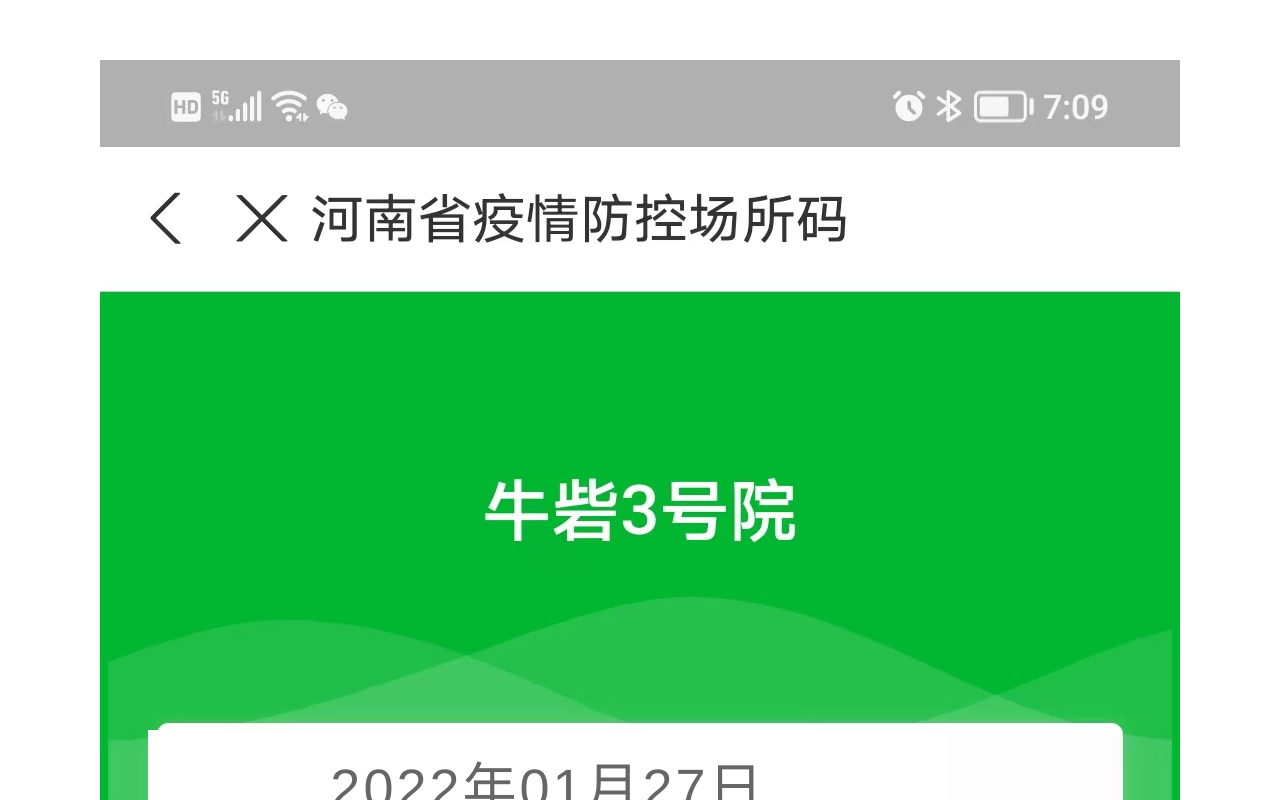
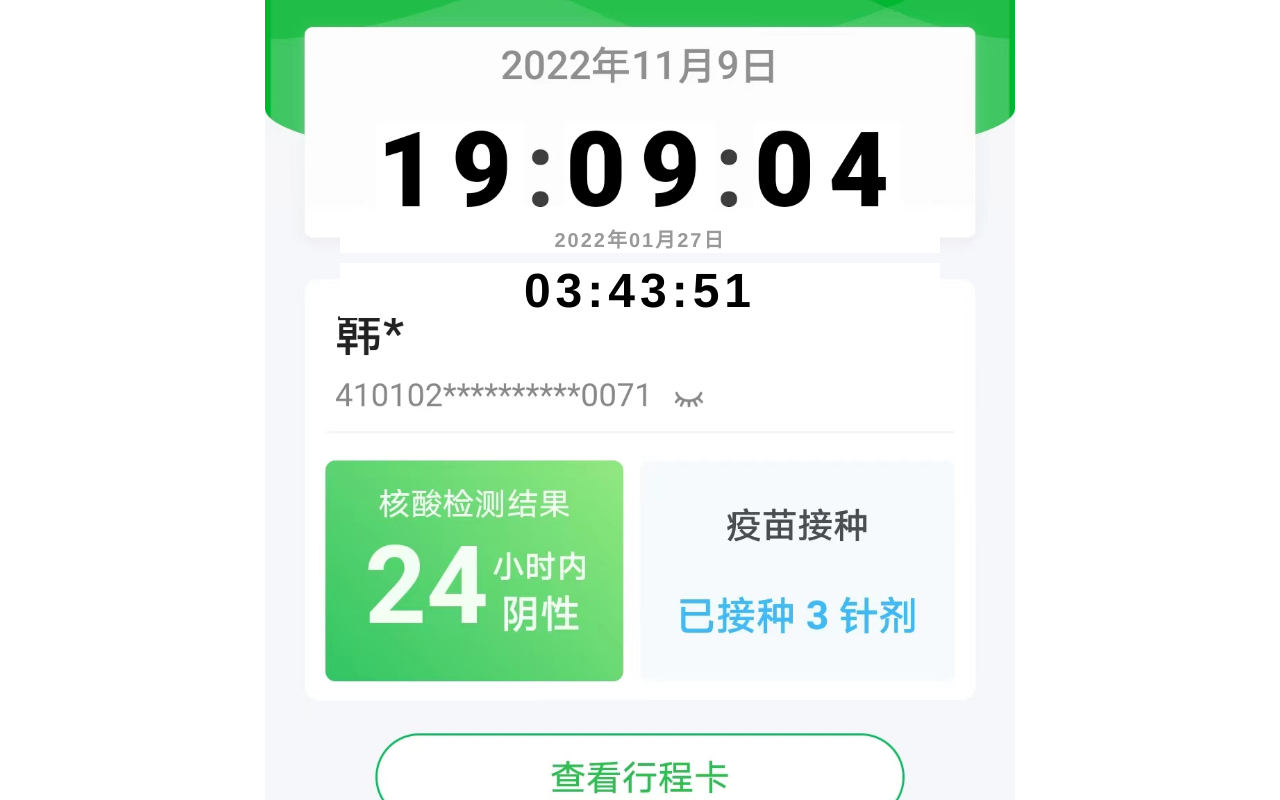
Before and after one commit to hanoubaba/deal-program, a Vue app: page / in a window 1280 px wide. Shown: the top 800 px of the page. Built offline with nearby package versions, Linux system fonts and the light colour scheme.

Commit message:
no message

```diff
--- a/src/App.vue
+++ b/src/App.vue
@@ -6,7 +6,7 @@
 
 <script>
 // import HelloWorld from './components/HelloWorld.vue'
-import HelloWorld from './components/ademo.vue'
+import HelloWorld from './components/bdemo.vue'
 
 export default {
     name: 'App',
@@ -23,6 +23,8 @@ export default {
     -moz-osx-font-smoothing: grayscale;
     text-align: center;
     color: #2c3e50;
-    margin-top: 60px;
+    /* margin-top: 60px; */
+    margin: 0;
+    padding: 0;
 }
 </style>
--- a/src/components/bdemo.vue
+++ b/src/components/bdemo.vue
@@ -1,27 +1,12 @@
 <template>
-    <div class="container">
-        <h4>15分钟周期1分钟2分钟跟随测试</h4>
-        <div class="fl">
-            <el-form ref="dataForm" label-width="100px">
-                <el-form-item label="现价：" prop="num">
-                    <el-input v-model="num"></el-input>
-                </el-form-item>
-                <el-form-item label="">
-                    <el-button type="primary" style="width:100%;margin-bottom:20px" @click="getResult">开始计算</el-button>
-                </el-form-item>
-                <el-form-item label="1%">
-                    <el-tag style="width:100%" type="success">{{res1}}</el-tag>
-                </el-form-item>
-                <el-form-item label="2%">
-                    <el-tag style="width:100%" type="success">{{res2}}</el-tag>
-                </el-form-item>
-                <el-form-item label="-1%">
-                    <el-tag style="width:100%" type="">{{res3}}</el-tag>
-                </el-form-item>
-                <el-form-item label="-2%">
-                    <el-tag style="width:100%" type="">{{res4}}</el-tag>
-                </el-form-item>
-            </el-form>
+    <div class="all">
+        <div class="container">
+            <div class="box1">
+                <p class="date">{{date}}</p>
+            </div>
+            <div class="box2">
+                <h1 class="time">{{time}}</h1>
+            </div>
         </div>
     </div>
 </template>
@@ -31,34 +16,112 @@ export default {
     name: 'HelloWorld',
     data () {
         return {
-            num: '',
-            res1: '',
-            res2: '',
-            res3: '',
-            res4: '',
+            date: '',
+            time: ''
         }
     },
+    mounted () {
+        this.run()
+    },
     methods: {
-        getResult () {
-            this.res1 = this.num * 1.01
-            this.res2 = this.num * 1.02
-            this.res3 = this.num * 0.99
-            this.res4 = this.num * 0.98
+        run () {
+            var time = new Date();//获取系统当前时间
+            var year = time.getFullYear();
+            var month = time.getMonth() + 1;
+            var date = time.getDate();//系统时间月份中的日
+            // var day = time.getDay();//系统时间中的星期值
+            // var weeks = ["星期日", "星期一", "星期二", "星期三", "星期四", "星期五", "星期六"];
+            // var week = weeks[day];//显示为星期几
+            var hour = time.getHours();
+            var minutes = time.getMinutes();
+            var seconds = time.getSeconds();
+            // console.log(seconds);
+            if (month < 10) {
+                month = "0" + month;
+            }
+            if (date < 10) {
+                date = "0" + date;
+            }
+            if (hour < 10) {
+                hour = "0" + hour;
+            }
+            if (minutes < 10) {
+                minutes = "0" + minutes;
+            }
+            if (seconds < 10) {
+                seconds = "0" + seconds;
+            }
+            //var newDate = year+"年"+month+"月"+date+"日"+week+hour+":"+minutes+":"+seconds;
+            // document.getElementById("show").innerHTML = year + "年" + month + "月" + date + "日" + week + hour + ":" + minutes + ":" + seconds;
+            this.date = year + "年" + month + "月" + date + "日"
+            this.time = hour + ":" + minutes + ":" + seconds;
+            setTimeout(() => {
+                this.run()
+            }, 1000);
         },
     }
 }
 </script>
 
 <style scoped>
+.all {
+    margin: -8px;
+    padding: 0;
+}
 .container {
-    color: #333;
+    margin: 0;
+    padding: 0;
+    position: relative;
     margin: 0 auto;
+    max-width: 750px;
+    height: 800px;
+    /* border: 1px solid red; */
+    background: url('../assets/hs.png') no-repeat center/100%;
 }
-.fl {
-    flex: 1;
+.box1 {
+    /* border: 1px solid red; */
+    position: absolute;
+    left: 0;
+    top: 224px;
+    width: 100%;
+    /* height: 100px; */
+    display: flex;
+    flex-direction: column;
+    justify-content: center;
+    align-items: center;
 }
-p {
-    color: #fc0048;
-    font-size: 14px;
+.date {
+    /* border: 1px solid blue; */
+    width: 80%;
+    /* height: 100px; */
+    padding: 0;
+    margin: 0;
+    font-size: 20px;
+    letter-spacing: 2px;
+    font-weight: bold;
+    color: #999;
+    background-color: #fff;
+}
+.box2 {
+    /* border: 1px solid red; */
+    position: absolute;
+    left: 0;
+    top: 240px;
+    width: 100%;
+    height: 100px;
+    display: flex;
+    flex-direction: column;
+    justify-content: center;
+    align-items: center;
+}
+.time {
+    /* border: 1px solid blue; */
+    width: 80%;
+    height: 80px;
+    font-size: 48px;
+    color: #000;
+    font-weight: bolder;
+    background-color: #fff;
+    letter-spacing: 5px;
 }
 </style>
```
